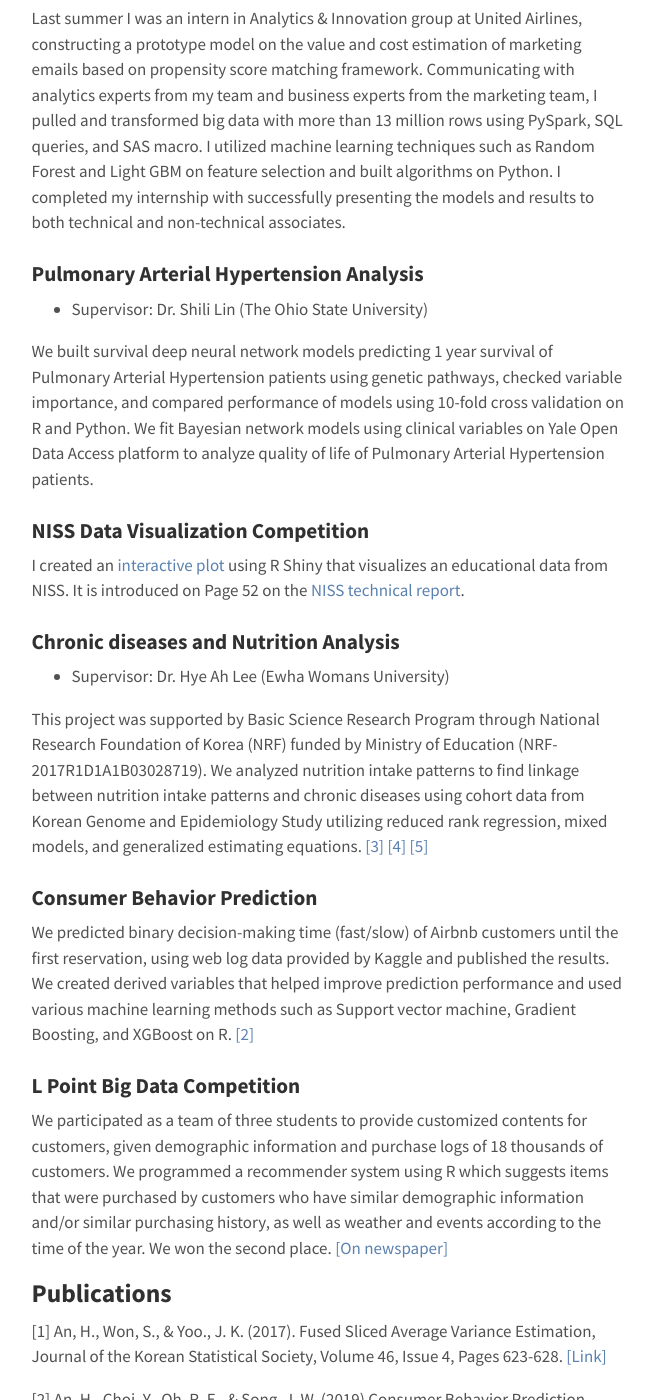
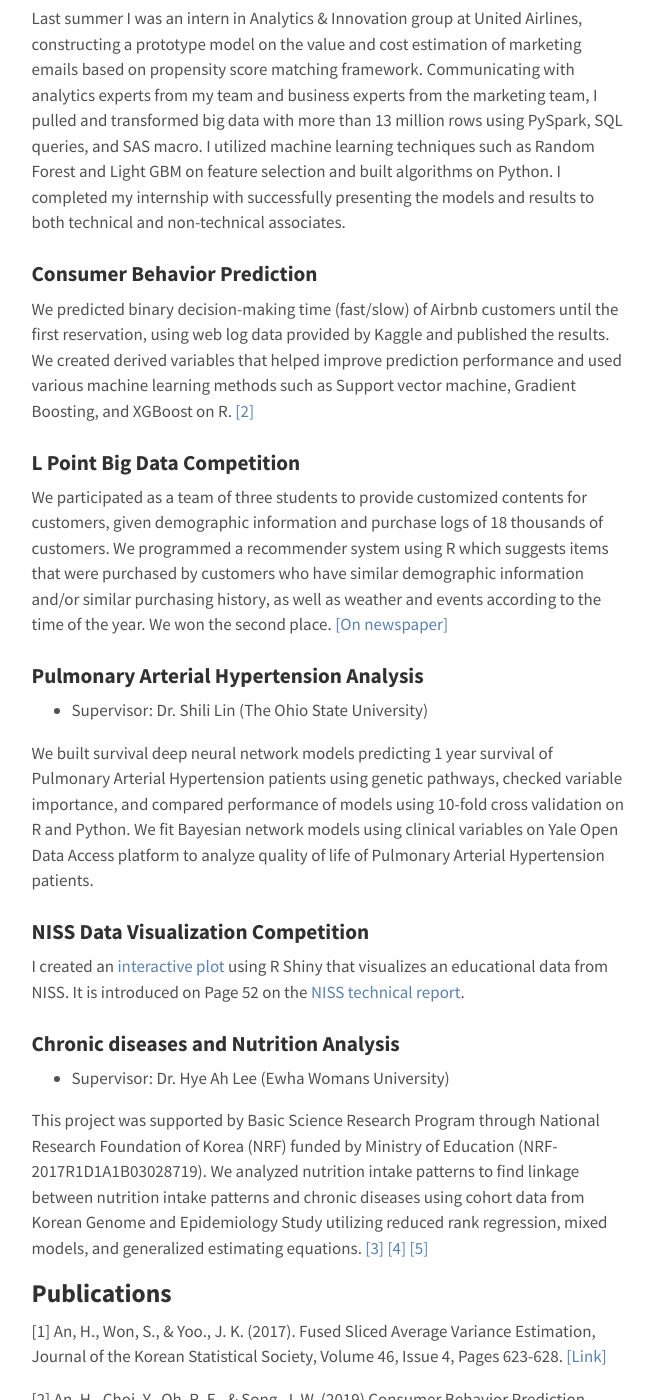
Before and after one commit to hyoin-an/hyoin-an.github.io, a Jekyll site: the page built from about.md, in a window 1280 px wide and 1400 px high, scrolled down 749 px. Shown: the whole window, without its empty margins (311-965 px from the left). Built offline with Jekyll 4.4.1, drawn with Linux system fonts in a browser that asks for light colours; part of the change alters nothing that is shown.

```diff
--- a/about.md
+++ b/about.md
@@ -27,6 +27,17 @@ Here is my [CV](files/HyoinAn_OSU_CV_updated.pdf)!
 
 Last summer I was an intern in Analytics & Innovation group at United Airlines, constructing a prototype model on the value and cost estimation of marketing emails based on propensity score matching framework. Communicating with analytics experts from my team and business experts from the marketing team, I pulled and transformed big data with more than 13 million rows using PySpark, SQL queries, and SAS macro. I utilized machine learning techniques such as Random Forest and Light GBM on feature selection and built algorithms on Python. I completed my internship with successfully presenting the models and results to both technical and non-technical associates.
 
+### Consumer Behavior Prediction
+
+We predicted binary decision-making time (fast/slow) of Airbnb customers until the first reservation, using web log data provided by Kaggle and published the results.
+We created derived variables that helped improve prediction performance and used various machine learning methods such as Support vector machine, Gradient Boosting, and XGBoost on R. [[2]](https://www.koreascience.or.kr/article/JAKO201919341608325.page)
+
+### L Point Big Data Competition
+
+We participated as a team of three students to provide customized contents for customers, given demographic information and purchase logs of 18 thousands of customers.
+We programmed a recommender system using R which suggests items that were purchased by customers who have similar demographic information and/or similar purchasing history, as well as weather and events according to the time of the year.
+We won the second place. [[On newspaper]](https://m.etnews.com/20180228000084)
+
 ### Pulmonary Arterial Hypertension Analysis
 - Supervisor: Dr. Shili Lin (The Ohio State University)
 
@@ -44,17 +55,6 @@ It is introduced on Page 52 on the [NISS technical report](https://www.niss.org/
 This project was supported by Basic Science Research Program through National Research Foundation of Korea (NRF) funded by Ministry of Education (NRF-2017R1D1A1B03028719).
 We analyzed nutrition intake patterns to find linkage between nutrition intake patterns and chronic diseases using cohort data from Korean Genome and Epidemiology Study utilizing reduced rank regression, mixed models, and generalized estimating equations. [[3]](https://www.mdpi.com/2072-6643/11/10/2434) [[4]](https://www.nature.com/articles/s41598-020-57931-w) [[5]](https://academic.oup.com/ajcn/article/111/6/1159/5825658?login=true)
 
-### Consumer Behavior Prediction
-
-We predicted binary decision-making time (fast/slow) of Airbnb customers until the first reservation, using web log data provided by Kaggle and published the results.
-We created derived variables that helped improve prediction performance and used various machine learning methods such as Support vector machine, Gradient Boosting, and XGBoost on R. [[2]](https://www.koreascience.or.kr/article/JAKO201919341608325.page)
-
-### L Point Big Data Competition
-
-We participated as a team of three students to provide customized contents for customers, given demographic information and purchase logs of 18 thousands of customers.
-We programmed a recommender system using R which suggests items that were purchased by customers who have similar demographic information and/or similar purchasing history, as well as weather and events according to the time of the year.
-We won the second place. [[On newspaper]](https://m.etnews.com/20180228000084)
-
 
 ## Publications
 
```
